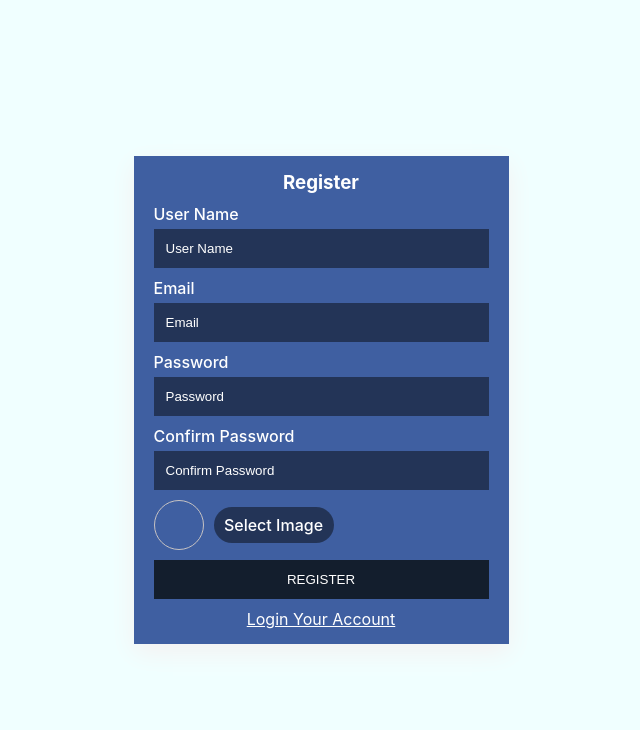
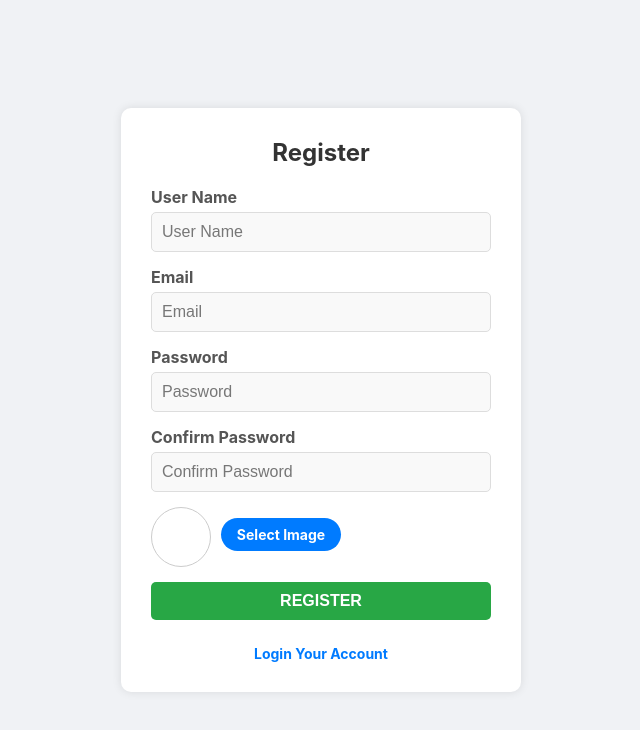
Before and after one commit to thanhviet308/messenger, a React (Create React App) app in the folder frontend/: page /messenger/register in a window 1280 px wide. Shown: the top 730 px of the page, without its empty margins (319-959 px from the left). Built offline with nearby package versions, Linux system fonts and the light colour scheme.

Commit message:
Create State and Register Page Handle

```diff
--- a/frontend/package.json
+++ b/frontend/package.json
@@ -47,5 +47,6 @@
       "last 1 firefox version",
       "last 1 safari version"
     ]
-  }
+  },
+  "provy": "http://localhost:5000/"
 }
--- a/frontend/src/components/Register.jsx
+++ b/frontend/src/components/Register.jsx
@@ -1,7 +1,52 @@
-import React from 'react'
+import React, { use, useState } from 'react'
 import { Link } from 'react-router-dom'
+import { useDispatch } from 'react-redux'
+import { userRegister } from '../store/actions/authAction';
+const Register = () => {
 
-const Register = () => {
+    const dispatch = useDispatch();
+
+    const [state, setstate] = useState({
+        userName: '',
+        email: '',
+        password: '',
+        confirmPassword: '',
+        image: ''
+    })
+
+    const [loadImage, setloadImage] = useState();
+
+    const inputHendle = (e) => {
+        setstate({
+            ...state,
+            [e.target.name]: e.target.value
+        })
+    }
+    const fileHandle = (e) => {
+        if (e.target.files.length !== 0) {
+            setstate({
+                ...state,
+                [e.target.name]: e.target.files[0]
+            })
+        }
+        const reader = new FileReader();
+        reader.onload = () => {
+            setloadImage(reader.result)
+        }
+        reader.readAsDataURL(e.target.files[0]);
+    }
+    const register = (e) => {
+        const { userName, email, password, confirmPassword, image } = state;
+        e.preventDefault();
+        const formData = new FormData();
+        formData.append('userName', state.userName);
+        formData.append('email', state.email);
+        formData.append('password', state.password);
+        formData.append('confirmPassword', state.confirmPassword);
+        formData.append('image', state.image);
+        dispatch(userRegister(formData));
+        console.log(state);
+    }
     return (
         <div className='register'>
             <div className='card'>
@@ -9,30 +54,36 @@ const Register = () => {
                     <h3>Register</h3>
                 </div>
                 <div className='card-body'>
-                    <form>
+                    <form onSubmit={register}>
                         <div className='form-group'>
                             <label htmlFor='username'>User Name</label>
-                            <input type='text' className='form-control' placeholder='User Name' id='username'></input>
+                            <input type='text' onChange={inputHendle} name='userName'
+                                value={state.userName} className='form-control' placeholder='User Name' id='username'></input>
                         </div>
                         <div className='form-group'>
                             <label htmlFor='email'>Email</label>
-                            <input type='Email' className='form-control' placeholder='Email' id='email'></input>
+                            <input type='Email' onChange={inputHendle} name='email'
+                                value={state.email} className='form-control' placeholder='Email' id='email'></input>
                         </div>
                         <div className='form-group'>
                             <label htmlFor='password'>Password</label>
-                            <input type='password' className='form-control' placeholder='Password' id='password'></input>
+                            <input type='password' onChange={inputHendle} name='password'
+                                value={state.password} className='form-control' placeholder='Password' id='password'></input>
                         </div>
                         <div className='form-group'>
-                            <label htmlFor='confirmpassword'>Confirm Password</label>
-                            <input type='password' className='form-control' placeholder='Confirm Password' id='Confirm Password'></input>
+                            <label htmlFor='confirmPassword'>Confirm Password</label>
+                            <input type='password' onChange={inputHendle} name='confirmPassword'
+                                value={state.confirmPassword} className='form-control' placeholder='Confirm Password' id='Confirm Password'></input>
                         </div>
                         <div className='form-group'>
                             <div className='file-image'>
                                 <div className='image'>
+                                    {loadImage ? <img src={loadImage} /> : ''}
                                 </div>
                                 <div className='file'>
                                     <label htmlFor='image'>Select Image</label>
-                                    <input type='file' className='form-control' id='image'></input>
+                                    <input type='file' onChange={fileHandle} name='image'
+                                        className='form-control' id='image'></input>
                                 </div>
                             </div>
                         </div>
--- a/frontend/src/sass/components/_register.scss
+++ b/frontend/src/sass/components/_register.scss
@@ -1,46 +1,99 @@
 .register {
     width: 100%;
     height: 100vh;
-    background-color: azure;
+    background-color: #f0f2f5; // Nền xám nhạt
     display: flex;
     justify-content: center;
     align-items: center;
 
     .card {
+        background: #ffffff; // Form màu trắng
+        padding: 30px;
+        border-radius: 10px;
+        box-shadow: 0px 0px 10px rgba(0, 0, 0, 0.1);
+        width: 400px;
+
         .card-header {
+            text-align: center;
+            margin-bottom: 20px;
+
             h3 {
-                text-align: center;
-                color: #fff;
+                color: #333;
+                font-size: 24px;
+                font-weight: bold;
             }
         }
 
         .card-body {
             .form-group {
+                display: flex;
+                flex-direction: column;
+                margin-bottom: 15px;
+
+                label {
+                    font-weight: bold;
+                    color: #555;
+                    margin-bottom: 5px;
+                }
+
                 .form-control {
-                    color: #fff;
+                    padding: 10px;
+                    border: 1px solid #ddd;
+                    border-radius: 5px;
+                    font-size: 16px;
+                    color: #333;
+                    background: #f9f9f9;
+                    transition: border-color 0.3s ease-in-out;
+
+                    &::placeholder {
+                        color: #777; // Đổi màu chữ "Username" thành đen nhạt
+                    }
+
+                    &:focus {
+                        border-color: #000; // Khi nhập vào sẽ có viền đen
+                        outline: none;
+                        box-shadow: 0 0 5px rgba(0, 0, 0, 0.3);
+                    }
+
+                    &.error {
+                        border-color: red !important; // Nếu bỏ trống, viền đỏ
+                    }
                 }
 
                 &:last-child {
-                    margin-bottom: 0px;
+                    margin-bottom: 0;
                 }
 
                 span {
                     text-align: center;
+                    font-size: 14px;
+                    margin-top: 10px;
 
                     a {
-                        color: #fff;
+                        color: #007bff;
+                        text-decoration: none;
+                        font-weight: bold;
+
+                        &:hover {
+                            text-decoration: underline;
+                        }
                     }
                 }
 
                 .file-image {
                     display: flex;
+                    align-items: center;
+                    gap: 10px;
 
                     .image {
-                        width: 50px;
-                        height: 50px;
+                        width: 60px;
+                        height: 60px;
                         border-radius: 50%;
-                        border: 1px solid rgb(199, 195, 195);
+                        border: 1px solid #ccc;
                         overflow: hidden;
+                        display: flex;
+                        justify-content: center;
+                        align-items: center;
 
                         img {
                             width: 100%;
@@ -52,7 +105,6 @@
                     .file {
                         display: flex;
                         flex-direction: column;
-                        justify-content: center;
                         align-items: center;
 
                         .form-control {
@@ -60,16 +112,38 @@
                         }
 
                         label {
-                            background-color: #0a0e1585;
-                            padding: 8px;
-                            margin-bottom: 0px;
+                            background-color: #007bff;
+                            color: white;
+                            padding: 8px 15px;
                             width: 120px;
                             text-align: center;
                             border-radius: 50px;
-                            margin-left: 10px;
                             cursor: pointer;
+                            font-size: 14px;
+                            transition: 0.3s;
+
+                            &:hover {
+                                background-color: #0056b3;
+                            }
                         }
                     }
+                }
+            }
+
+            .btn {
+                width: 100%;
+                padding: 10px;
+                background-color: #28a745;
+                color: white;
+                font-size: 16px;
+                font-weight: bold;
+                border: none;
+                border-radius: 5px;
+                cursor: pointer;
+                transition: 0.3s;
+
+                &:hover {
+                    background-color: #1e7e34;
                 }
             }
         }
--- /dev/null
+++ b/frontend/src/store/actions/authAction.js
@@ -0,0 +1,17 @@
+import axios from 'axios'
+
+export const userRegister = (data) => {
+    return async (dispatch) => {
+        const config = {
+            headers: {
+                'Content-Type': 'application/json'
+            }
+        }
+        try {
+            const response = await axios.post('/api/messenger/user-register', data, config);
+            console.log(response.data);
+        } catch (error) {
+            console.log(error.reponse.data);
+        }
+    }
+}
```
